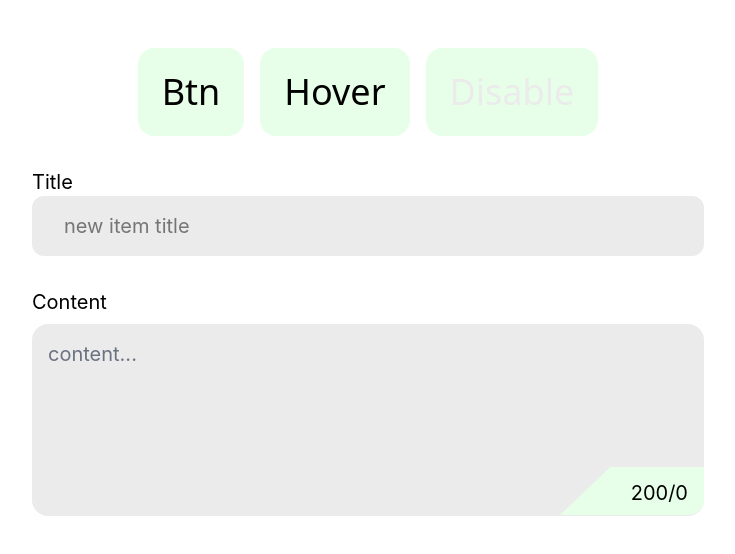
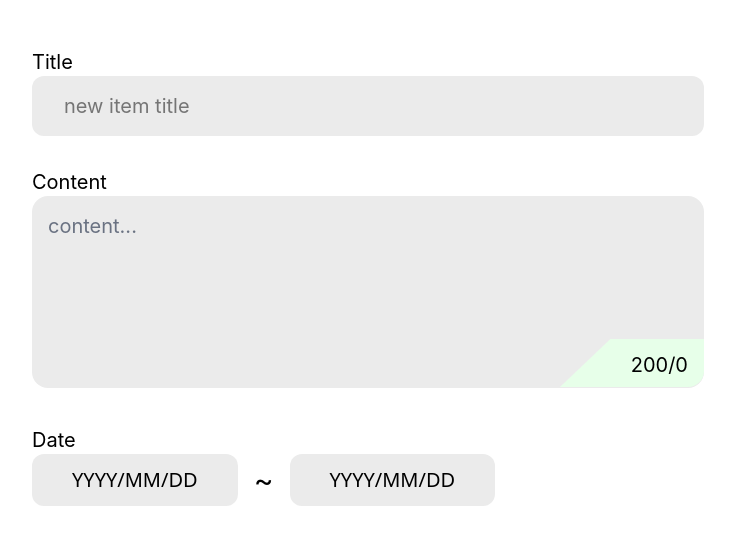
Before and after one commit to b05505027/GIGABYTETodoList, a Vue app in the folder app/: page / in a window 1280 px wide. Shown: the top 554 px of the page, without its empty margins (272-1007 px from the left). Built offline with nearby package versions, Linux system fonts and the light colour scheme.

Commit message:
feat: 🎸 add LabeledDatePicker component

```diff
--- a/app/src/App.vue
+++ b/app/src/App.vue
@@ -1,12 +1,5 @@
 <template>
-  <main class="flex flex-col items-center justify-start min-h-screen bg-brand-white space-y-8 p-12">
-
-    <!-- Previous Button Components -->
-    <div class="flex space-x-4">
-      <BaseButton>Btn</BaseButton>
-      <BaseButton variant="hover">Hover</BaseButton>
-      <BaseButton disabled>Disable</BaseButton>
-    </div>
+  <main class="flex flex-col items-center justify-start min-h-screen space-y-8 p-12">
 
     <!-- LabeledInput Component -->
     <div class="w-full max-w-2xl">
@@ -18,14 +11,23 @@
       />
     </div>
 
-    <!-- New LabeledTextarea Component -->
+    <!-- LabeledTextarea Component -->
     <div class="w-full max-w-2xl">
       <LabeledTextarea
         id="item-content"
         label="Content"
         placeholder="content..."
         v-model="itemContent"
-        :max-length="200"
+      />
+    </div>
+
+    <!-- New LabeledDatePicker Component -->
+    <div class="w-full max-w-2xl">
+      <LabeledDatePicker
+        id="task-date-range"
+        label="Date"
+        v-model:startDate="startDate"
+        v-model:endDate="endDate"
       />
     </div>
 
@@ -34,11 +36,13 @@
 
 <script setup>
 import { ref } from 'vue';
-import BaseButton from './components/BaseButton.vue';
 import LabeledInput from './components/LabeledInput.vue';
 import LabeledTextarea from './components/LabeledTextarea.vue';
+import LabeledDatePicker from './components/LabeledDatePicker.vue';
 
-// 2. Create reactive variables
+// Create reactive variables for our components
 const newItemTitle = ref('');
-const itemContent = ref(''); // Variable for our new textarea
+const itemContent = ref('');
+const startDate = ref(null); // 2. Refs for the date range
+const endDate = ref(null);
 </script>
--- /dev/null
+++ b/app/src/components/LabeledDatePicker.vue
@@ -0,0 +1,118 @@
+<template>
+  <div class="w-full">
+    <label
+      class="block text-xl font-normal text-brand-black"
+    >
+      {{ label }}
+    </label>
+    <div class="flex items-center space-x-4">
+      <!-- Start Date Picker -->
+      <div class="relative">
+        <!-- CHANGE THIS DIV TO A LABEL -->
+        <label
+          :for="id + '-start'"
+          @click.prevent="openStart"
+          class="
+            block bg-brand-gray rounded-xl text-brand-black  z-10
+            text-xl text-center font-sans
+            px-10 py-3 cursor-pointer
+            focus-within:ring-2 focus-within:ring-mint-active
+          "
+        >
+          {{ formattedStartDate }}
+        </label>
+        <input
+          ref="startRef"
+          :id="id + '-start'"
+          type="date"
+          v-model="startDate"
+          @click.prevent="openStart"
+          class="absolute inset-0 w-full h-full opacity-0 cursor-pointer"
+        />
+      </div>
+
+      <!-- Tilde Separator -->
+      <span class="text-3xl text-brand-black">~</span>
+
+      <!-- End Date Picker -->
+      <div class="relative">
+        <!-- ALSO CHANGE THIS DIV TO A LABEL -->
+        <label
+          :for="id + '-end'"
+          class="
+            block bg-brand-gray rounded-xl text-brand-black
+            text-xl text-center font-sans
+            px-10 py-3 cursor-pointer select-none
+            focus-within:ring-2 focus-within:ring-mint-active
+          "
+        >
+          {{ formattedEndDate }}
+        </label>
+        <input
+          ref="endRef"
+          :id="id + '-end'"
+          type="date"
+          v-model="endDate"
+          :min="minEndDate"
+          @click.prevent="openEnd"
+          class="absolute inset-0 w-full h-full opacity-0 cursor-pointer"
+        />
+      </div>
+    </div>
+  </div>
+</template>
+
+<script setup>
+import { computed, watch, ref} from 'vue';
+
+// Setup two-way binding for start and end dates from the parent
+const startDate = defineModel('startDate');
+const endDate = defineModel('endDate');
+
+const startRef = ref(null);
+const endRef = ref(null);
+
+function openStart() {
+  if (startRef.value?.showPicker) startRef.value.showPicker();
+  else startRef.value?.focus();
+}
+function openEnd() {
+  if (endRef.value?.showPicker) endRef.value.showPicker();
+  else endRef.value?.focus();
+}
+
+const props = defineProps({
+  id: {
+    type: String,
+    required: true,
+  },
+  label: {
+    type: String,
+    required: true,
+  },
+});
+
+// Helper to format date from YYYY-MM-DD to YYYY/MM/DD for display
+const formatDate = (dateString) => {
+  if (!dateString) return 'YYYY/MM/DD';
+  return dateString.replace(/-/g, '/');
+};
+
+const formattedStartDate = computed(() => formatDate(startDate.value));
+const formattedEndDate = computed(() => formatDate(endDate.value));
+
+// CONSTRAINT 1: Calculate the minimum selectable end date
+const minEndDate = computed(() => {
+  if (!startDate.value) return null;
+  const date = new Date(startDate.value);
+  date.setDate(date.getDate() + 1);
+  return date.toISOString().split('T')[0];
+});
+
+// CONSTRAINT 2: If start date changes to be after the end date, clear the end date
+watch(startDate, (newStartDate) => {
+  if (newStartDate && endDate.value && newStartDate >= endDate.value) {
+    endDate.value = null;
+  }
+});
+</script>
--- a/app/src/components/LabeledTextarea.vue
+++ b/app/src/components/LabeledTextarea.vue
@@ -2,7 +2,7 @@
   <div class="w-full">
     <label
       :for="id"
-      class="block mb-2 text-xl font-normal text-brand-black"
+      class="block text-xl font-normal text-brand-black"
     >
       {{ label }}
     </label>
```
